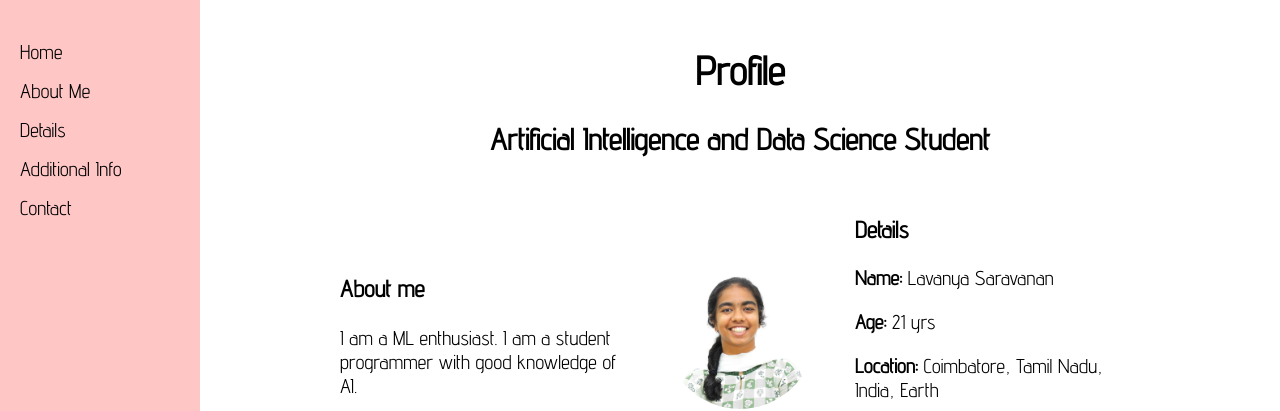
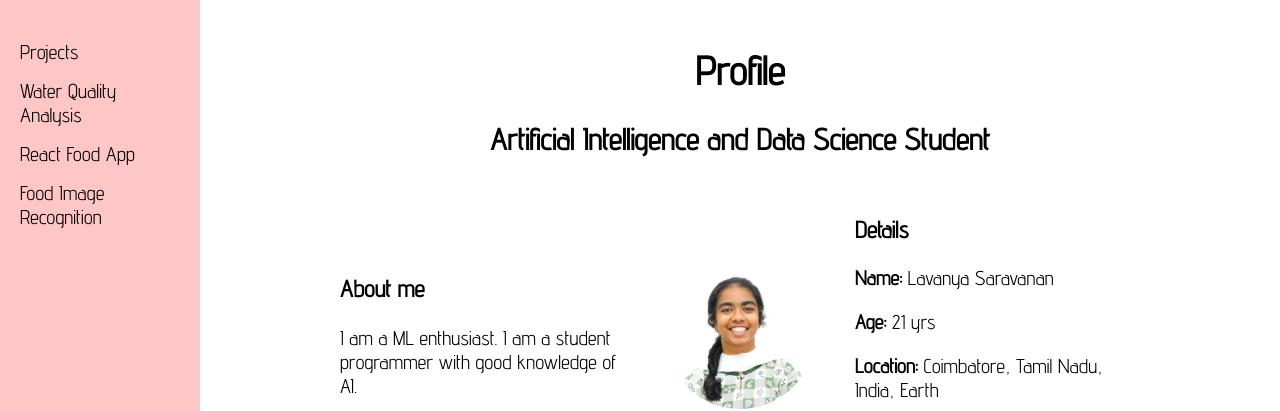
Before and after one commit to Lavanya10280/AppDevExp1, a plain HTML site: page index.html in a window 1280 px wide. Shown: the top 411 px of the page. Drawn offline with Linux system fonts and the light colour scheme.

Commit message:
Update index.html

```diff
--- a/index.html
+++ b/index.html
@@ -12,11 +12,10 @@
         <aside class="sidebar">
             <nav>
                 <ul>
-                    <li><a href="#">Home</a></li>
-                    <li><a href="#">About Me</a></li>
-                    <li><a href="#">Details</a></li>
-                    <li><a href="#">Additional Info</a></li>
-                    <li><a href="#">Contact</a></li>
+                    <li><a href="#">Projects</a></li>
+                    <li><a href="#">Water Quality Analysis</a></li>
+                    <li><a href="#">React Food App</a></li>
+                    <li><a href="#">Food Image Recognition</a></li>
                 </ul>
             </nav>
         </aside>
@@ -43,10 +42,10 @@
                     <p><strong>Age:</strong> 21 yrs</p>
                     <p><strong>Location:</strong> Coimbatore, Tamil Nadu, India, Earth</p>
                     <p>
-                        <a href="#"><img src='linkedin-icon.png' class="icon"></a>
+                        <a href="https://www.linkedin.com/in/lavanya-saravanan-7b1026273/"><img src='linkedin-icon.png' class="icon"></a>
 
-                        <a href="#"><img src='github-icon.png' class="icon"></a>
-                        <a href="#"><img src='gmail-icon.png' class="icon"></a>
+                        <a href="https://github.com/Lavanya10280"><img src='github-icon.png' class="icon"></a>
+                        <a href="lavanya10280@gmail.com"><img src='gmail-icon.png' class="icon"></a>
                     </p>
                 </div>
             </div>
```
